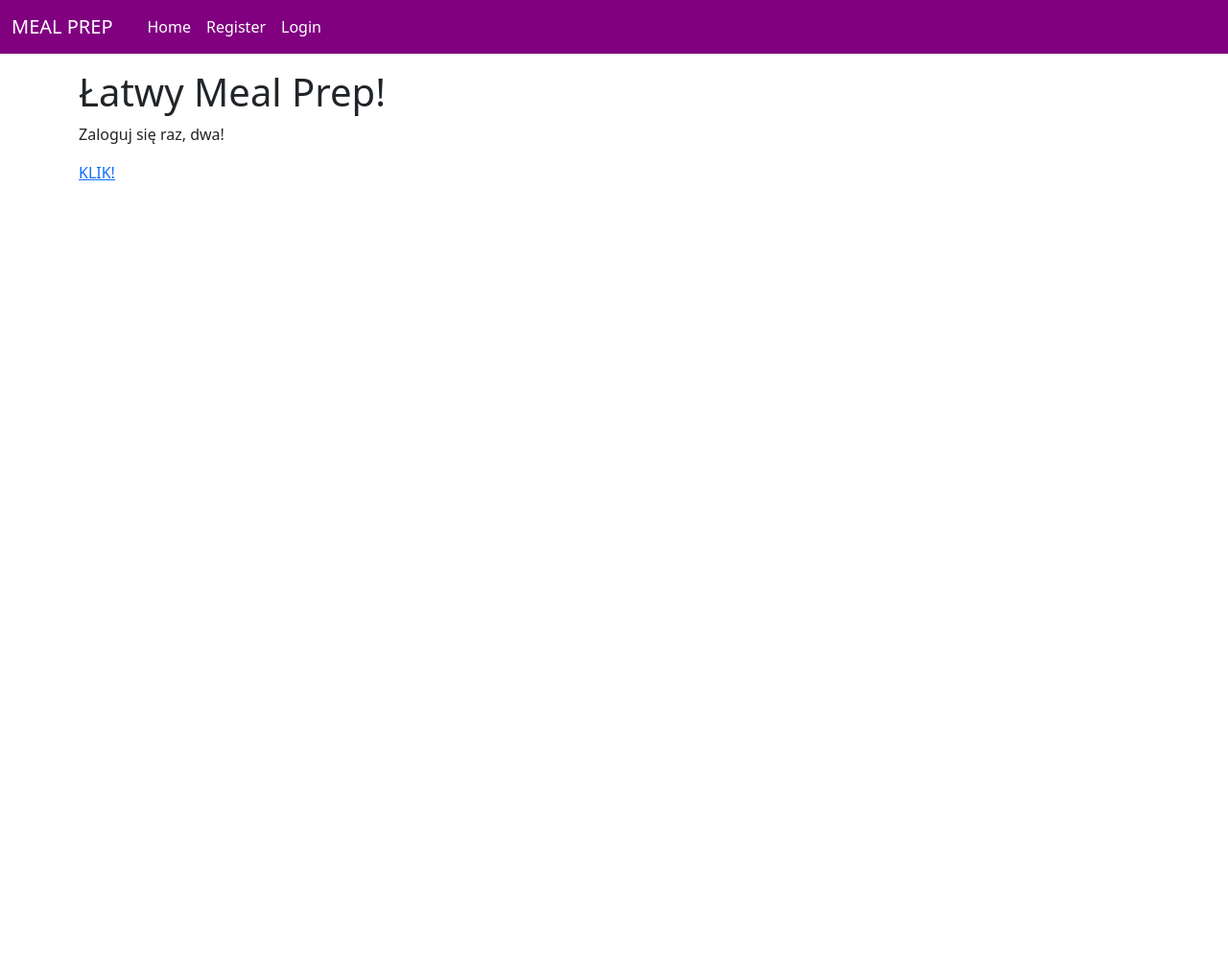
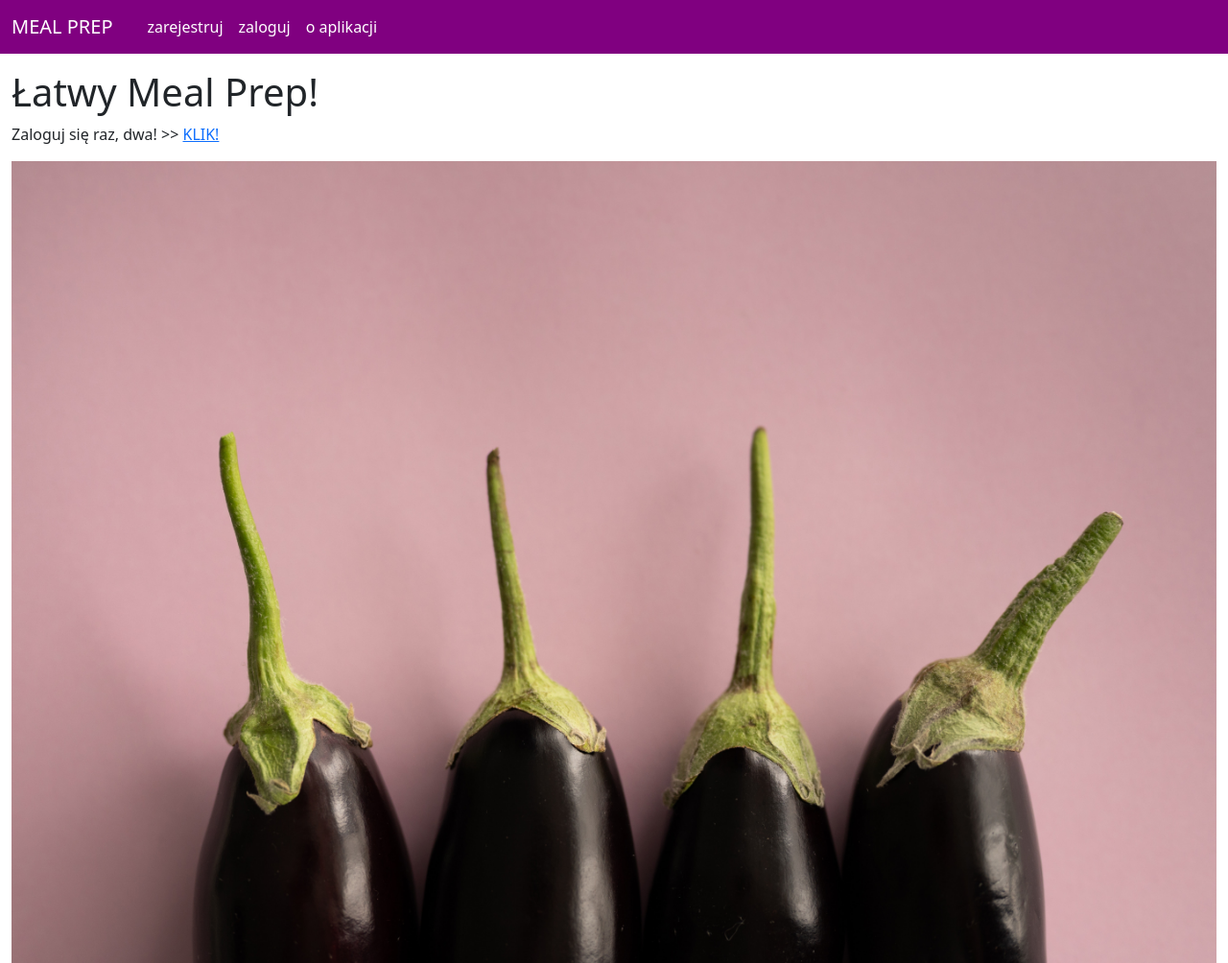
Before and after one commit to PaniMartyna/meal_prep, a Django app: page / in a window 1280 px wide. Shown: the whole page at 96% size. Before the commit the page ends 188 px from the top, so only its background shows below. Run offline with Django 4.2, Linux system fonts and the light colour scheme; some libraries are stand-ins or nearby versions.

Commit message:
added about page

```diff
--- a/pages/urls.py
+++ b/pages/urls.py
@@ -2,8 +2,7 @@ from django.urls import path, include
 
 from . import views
 
-app_name = 'pages'
-
 urlpatterns = [
     path('', views.HomePageView.as_view(), name='home'),
+    path('about/', views.AboutPageView.as_view(), name='about'),
 ]
--- a/pages/views.py
+++ b/pages/views.py
@@ -4,3 +4,7 @@ from django.views.generic import TemplateView
 
 class HomePageView(TemplateView):
     template_name = 'home.html'
+
+
+class AboutPageView(TemplateView):
+    template_name = 'about.html'
--- a/static/css/styles.css
+++ b/static/css/styles.css
@@ -1,3 +1,8 @@
+.bg-image-aubergine {
+    height: auto;
+    width: 100%;
+}
+
 .btn-aubergine {
     color: #fff;
     background-color: #800080ff;
--- a/templates/_base.html
+++ b/templates/_base.html
@@ -20,18 +20,13 @@
 </head>
 <body>
 
+
 {% include './partials/_menu.html' %}
 
-<div class="container">
-    <div class="row">
-        <div class="col">
+<div class="container-fluid">
             {% block content %}
 
             {% endblock %}
-        </div>
-    </div>
 </div>
-
-
 </body>
 </html>
--- a/templates/home.html
+++ b/templates/home.html
@@ -1,15 +1,19 @@
 {% extends '_base.html' %}
+{% load static %}
 
 {% block title %}
     Hello!
 {% endblock %}
 
+
 {% block content %}
     <h1>Łatwy Meal Prep!</h1>
+
     {% if user.is_authenticated %}
         <p>Cześć {{ user.username }}!</p>
     {% else %}
-        <p>Zaloguj się raz, dwa!</p>
-        <a href="{% url 'login' %}">KLIK!</a>
+        <p>Zaloguj się raz, dwa! >>
+        <a href="{% url 'login' %}">KLIK!</a></p>
     {% endif %}
+    <img class="bg-image-aubergine" src="{% static 'images/aubergines_background.jpg' %}">
 {% endblock %}
--- a/templates/partials/_menu.html
+++ b/templates/partials/_menu.html
@@ -1,28 +1,27 @@
 <nav class="navbar navbar-expand-lg navbar-dark bg-aubergine mb-3">
   <div class="container-fluid">
-    <a class="navbar-brand" href="#">MEAL PREP</a>
+    <a class="navbar-brand" href="{% url 'home' %}">MEAL PREP</a>
     <button class="navbar-toggler" type="button" data-bs-toggle="collapse" data-bs-target="#navbarSupportedContent" aria-controls="navbarSupportedContent" aria-expanded="false" aria-label="Toggle navigation">
       <span class="navbar-toggler-icon"></span>
     </button>
     <div class="collapse navbar-collapse container-fluid" id="navbarSupportedContent">
       <ul class="navbar-nav me-auto mb-2 mb-lg-0">
-        <li class="nav-item">
-          <a class="nav-link active" aria-current="page" href="#">Home</a>
-        </li>
 
         {% if user.is_authenticated %}
           <li class="nav-item">
-            <a class="nav-link active" aria-current="page" href="{% url 'logout' %}">Logout {{ user.fullname }}</a>
+            <a class="nav-link active" aria-current="page" href="{% url 'logout' %}">wyloguj {{ user.fullname }}</a>
           </li>
         {% else %}
           <li class="nav-item">
-            <a class="nav-link active" aria-current="page" href="{% url 'users:signup' %}">Register</a>
+            <a class="nav-link active" aria-current="page" href="{% url 'users:signup' %}">zarejestruj</a>
           </li>
           <li class="nav-item">
-            <a class="nav-link active" aria-current="page" href="{% url 'login' %}">Login</a>
+            <a class="nav-link active" aria-current="page" href="{% url 'login' %}">zaloguj</a>
           </li>
         {% endif %}
-
+        <li class="nav-item">
+          <a class="nav-link active" aria-current="page" href="{% url 'about' %}">o aplikacji</a>
+        </li>
       </ul>
     </div>
   </div>
```
Also changed, not shown: conftest.py (+8 -1 lines), pages/tests/test_pages_templates.py (added, +37 -0 lines), pages/tests/test_pages_views.py (+9 -17 lines), templates/about.html (added, +11 -0 lines), static/images/aubergines_background.jpg (added).
